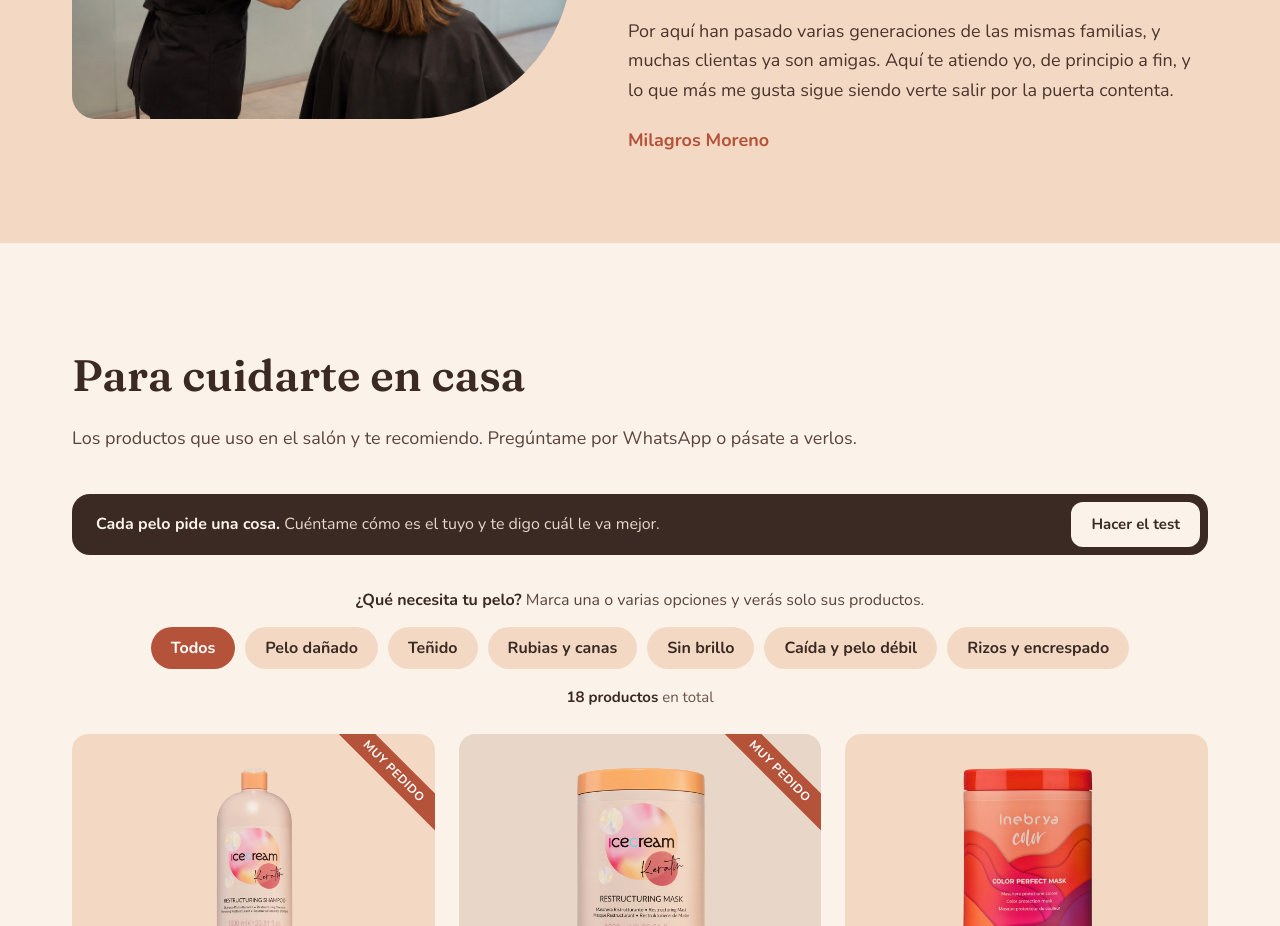
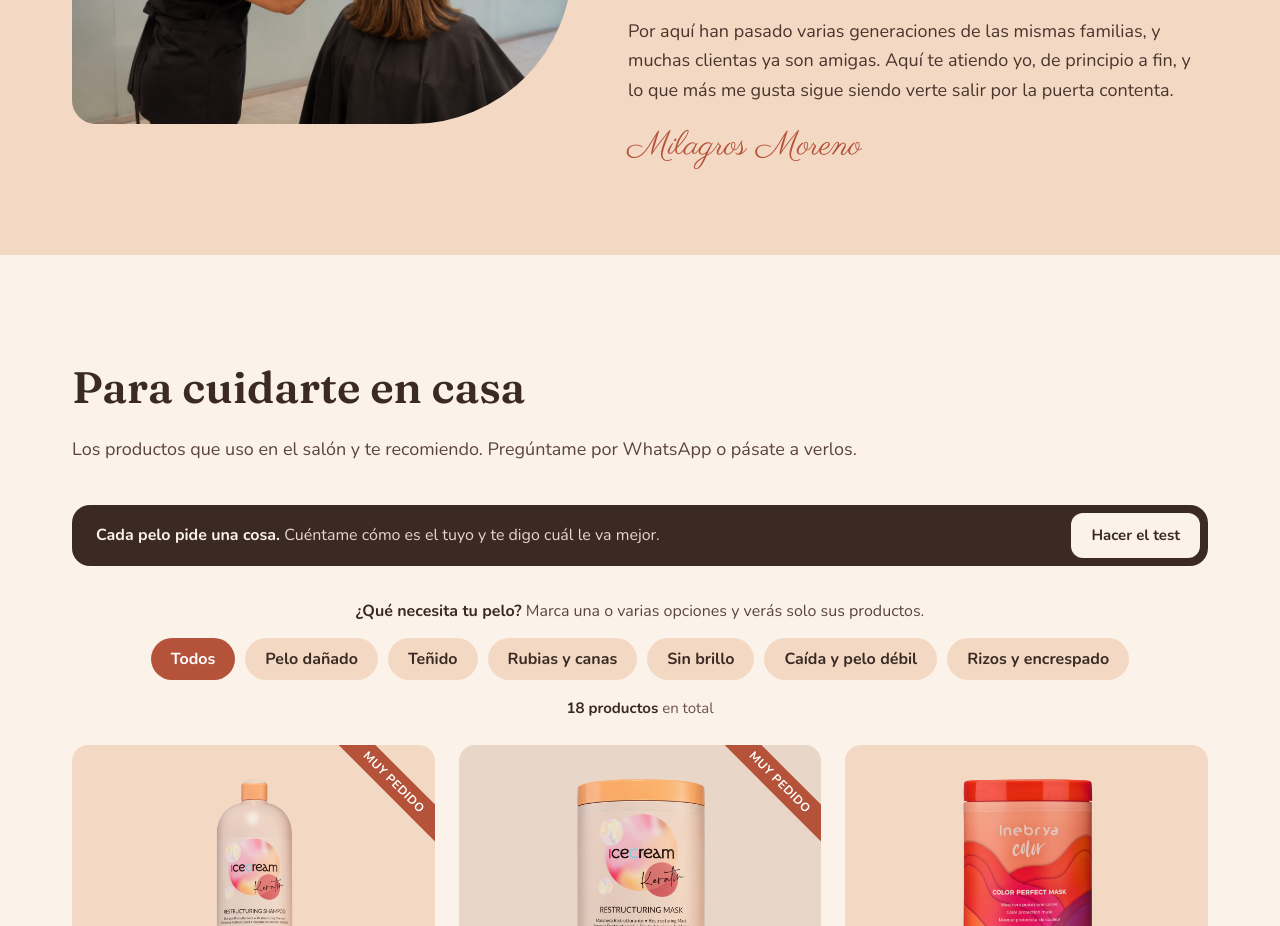
Before and after one commit to andrea-mmo/peluqueria-moreno, a plain HTML site: page index.html in a window 1280 px wide. Shown: the part 2287-3213 px from the top of the page. Drawn offline with nearby package versions, Linux system fonts and the light colour scheme.

Commit message:
Pone la firma de Milagros en letra manuscrita, como en el cartel del mostrador

```diff
--- a/index.html
+++ b/index.html
@@ -20,7 +20,7 @@
 <link rel="apple-touch-icon" href="apple-touch-icon.png">
 <link rel="preconnect" href="https://fonts.googleapis.com">
 <link rel="preconnect" href="https://fonts.gstatic.com" crossorigin>
-<link href="https://fonts.googleapis.com/css2?family=Fraunces:opsz,wght@9..144,500;9..144,600&family=Nunito:wght@400;600;700&display=swap" rel="stylesheet">
+<link href="https://fonts.googleapis.com/css2?family=Fraunces:opsz,wght@9..144,500;9..144,600&family=Nunito:wght@400;600;700&family=Parisienne&display=swap" rel="stylesheet">
 <link rel="stylesheet" href="styles.css">
 <script defer src="https://cloud.umami.is/script.js" data-website-id="19267a1a-e770-42d9-90c6-fa1beb4d1565"></script>
 <script type="application/ld+json">
--- a/styles.css
+++ b/styles.css
@@ -481,7 +481,10 @@ h2 {
 }
 
 .signature {
-  font-weight: 700;
+  font-family: "Parisienne", cursive;
+  font-weight: 400;
+  font-size: 34px;
+  line-height: 1.2;
   color: var(--accent);
 }
 
```
